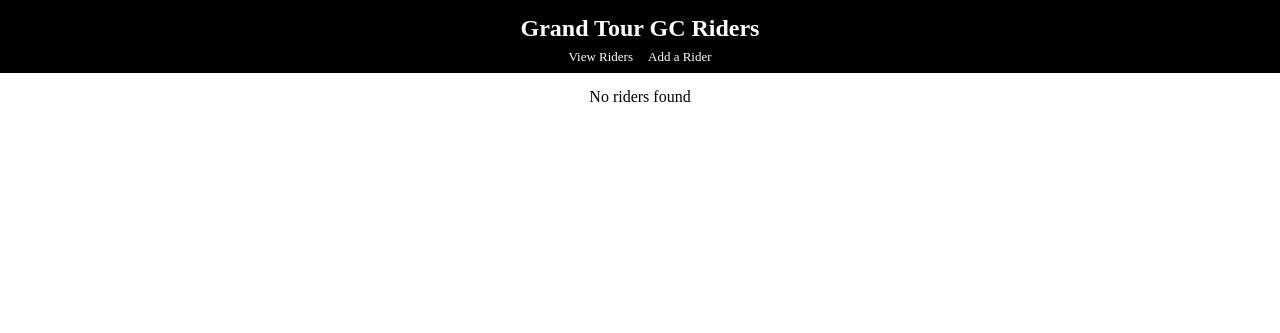
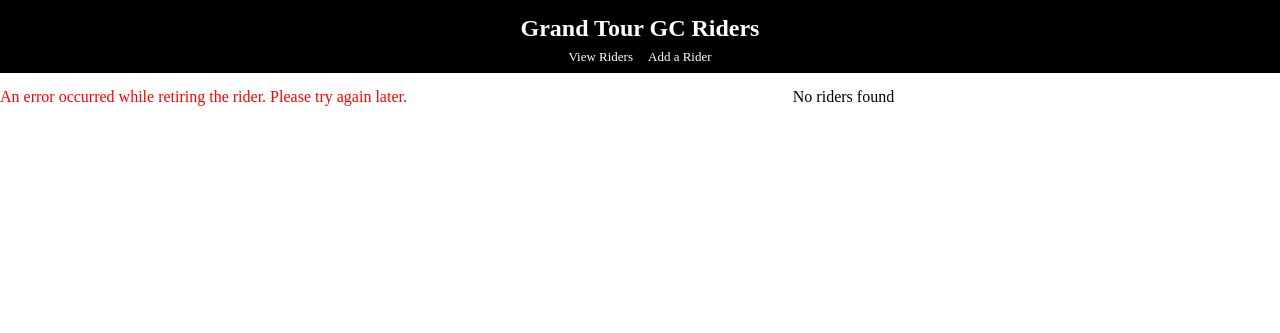
Before and after one commit to albertRowett/grand-tour-gc-riders, a PHP site: page /?error=1 in a window 1280 px wide. Shown: the top 333 px of the page. Run offline with PHP 8.4, Linux system fonts and the light colour scheme; data that the repository does not hold is empty.

Commit message:
Created routing for error during rider retirement

```diff
--- a/css/styles.css
+++ b/css/styles.css
@@ -93,6 +93,11 @@ p {
 margin: 15px auto;
 }
 
+.dbError {
+  margin-top: 15px;
+  color: red;
+}
+
 /* Apply to addRider page only: */
 
 .addRiderContainer {
@@ -105,11 +110,6 @@ margin: 15px auto;
 
 .width330 {
   width: 330px;
-}
-
-.addRiderError {
-  margin-top: 15px;
-  color: red;
 }
 
 h2 {
--- a/index.php
+++ b/index.php
@@ -18,13 +18,12 @@ foreach ($allRiders as $rider) {
     $retireClicked = $_POST[$rider->id] ?? false;
 
     if ($retireClicked) {
-        $ridersModel->retireRider($rider->id);
+        if (!$ridersModel->retireRider($rider->id)) {
+            header('Location: index.php?error=1');
+        }
     }
 }
 
 // Displaying the page
 $headHtml->display();
 $indexHtml->display($ridersModel);
-
-// echo '<pre><br/><br/>';
-// var_dump($_POST);
--- a/src/HTML/PageContents/AddRiderHtml.php
+++ b/src/HTML/PageContents/AddRiderHtml.php
@@ -24,7 +24,7 @@ class AddRiderHtml
 
             <main class='addRiderContainer'>
                 <div class='width330'>
-                    <p class='addRiderError'>{$this->addRiderError()}</p>
+                    <p class='dbError'>{$this->addRiderError()}</p>
                     <h2>Add Rider:</h2>
                     <form class='addRiderForm' method='POST'>
                         <div class='addRiderStats'>
--- a/src/HTML/PageContents/IndexHtml.php
+++ b/src/HTML/PageContents/IndexHtml.php
@@ -15,6 +15,12 @@ class IndexHtml
         return $wins;
     }
 
+    private function retireRiderError() {
+        if ($_GET['error'] === '1') {
+            return 'An error occurred while retiring the rider. Please try again later.';
+        }
+    }
+
     public function display(RidersModel $ridersModel): void
     {
         echo "
@@ -27,6 +33,7 @@ class IndexHtml
                 </nav>
             </header>
             <div class='ridersContainer'>
+                <p class='dbError'>{$this->retireRiderError()}</p>
         ";
 
         $allRiders = $ridersModel->getActiveRiders();
--- a/src/Models/RidersModel.php
+++ b/src/Models/RidersModel.php
@@ -129,7 +129,7 @@ class RidersModel
 
     public function retireRider($id): bool
     {
-        $query = $this->db->prepare('UPDATE `riders` SET `retired` = 1 WHERE `id` = :id;');
-        return $query->execute(['id' => $id]);
+        $query = $this->db->prepare("UPDATE `riders` SET `retired` = 1 WHERE `id` = $id;");
+        return $query->execute();
     }
 }
```
